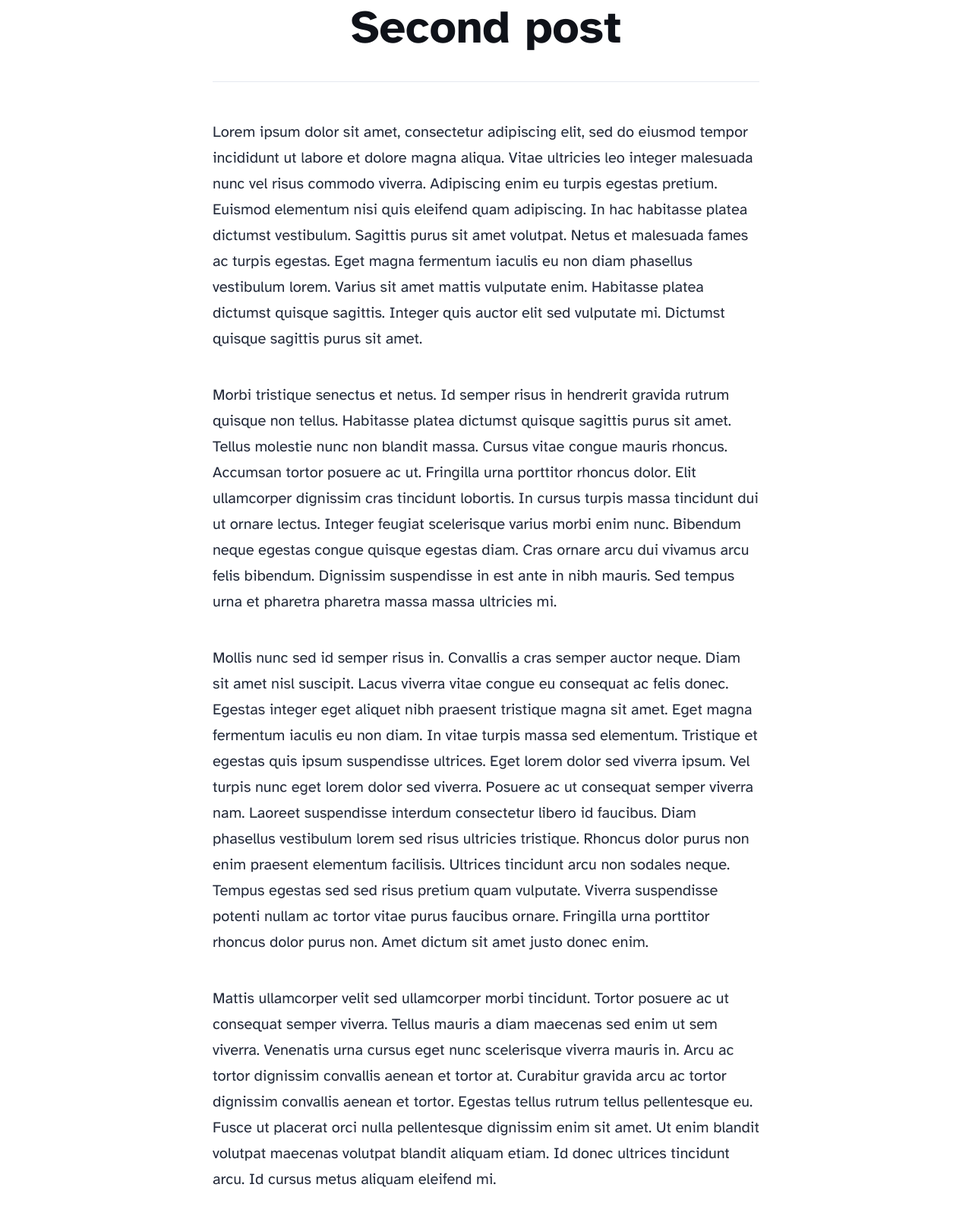
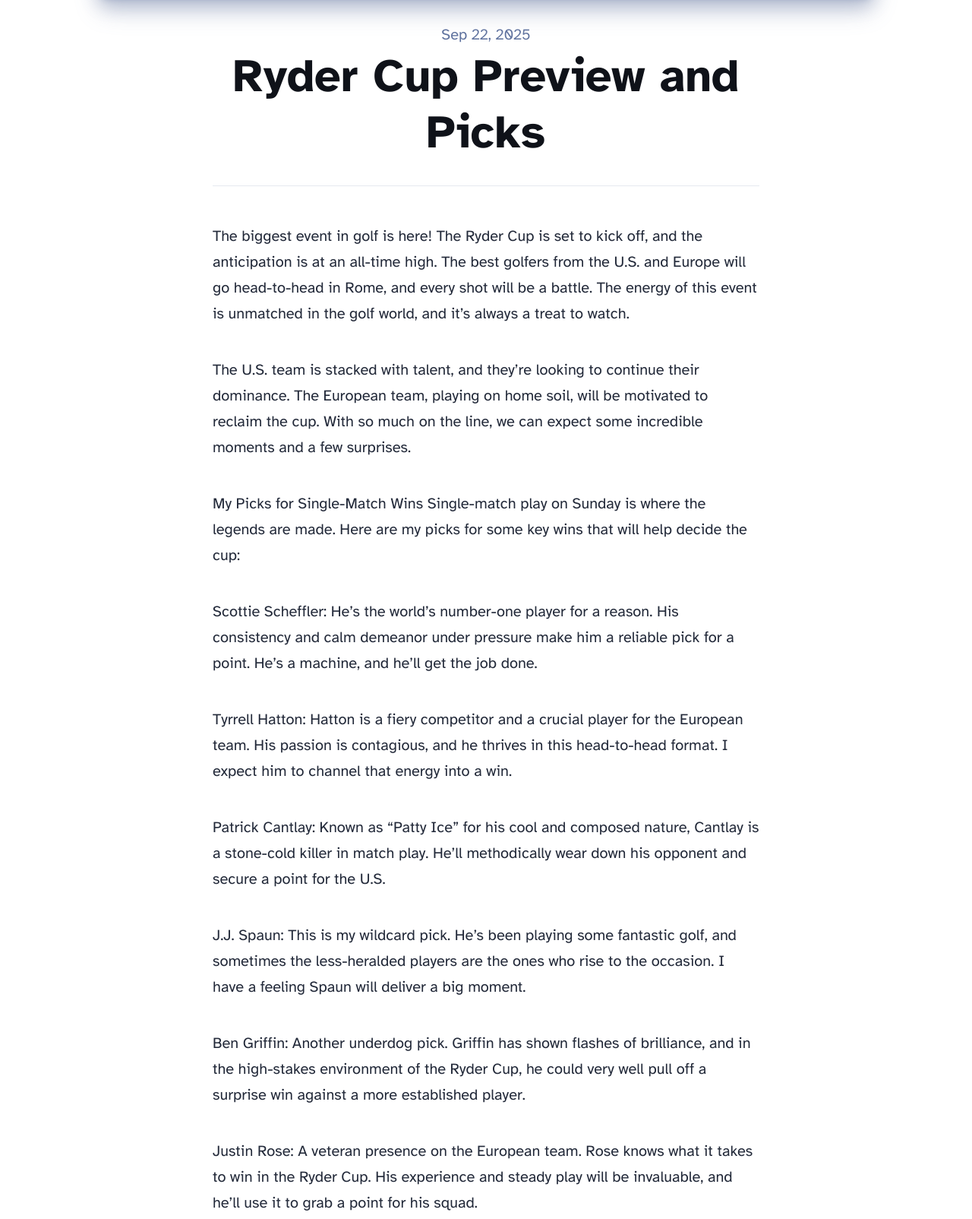
Before and after one commit to sgmack96/mackreport-dev, an Astro site: page /blog/second-post in a window 1280 px wide. Shown: the part 715-2319 px from the top of the page at 76% size. Built offline with nearby package versions, Linux system fonts and the light colour scheme; Astro itself is replaced by a stand-in of ours.

Commit message:
Update second-post.md

```diff
--- a/src/content/blog/second-post.md
+++ b/src/content/blog/second-post.md
@@ -1,16 +1,32 @@
 ---
-title: "Second post"
-description: "Lorem ipsum dolor sit amet"
-pubDate: "Jul 15 2022"
-heroImage: "/blog-placeholder-4.jpg"
+title: "Ryder Cup Preview and Picks"
+description: "A look ahead to the Ryder Cup, complete with predictions for single-match winners and the overall victor."
+pubDate: "September 22 2025"
+heroImage: "/rydercup.jpg"
 ---
 
-Lorem ipsum dolor sit amet, consectetur adipiscing elit, sed do eiusmod tempor incididunt ut labore et dolore magna aliqua. Vitae ultricies leo integer malesuada nunc vel risus commodo viverra. Adipiscing enim eu turpis egestas pretium. Euismod elementum nisi quis eleifend quam adipiscing. In hac habitasse platea dictumst vestibulum. Sagittis purus sit amet volutpat. Netus et malesuada fames ac turpis egestas. Eget magna fermentum iaculis eu non diam phasellus vestibulum lorem. Varius sit amet mattis vulputate enim. Habitasse platea dictumst quisque sagittis. Integer quis auctor elit sed vulputate mi. Dictumst quisque sagittis purus sit amet.
+The biggest event in golf is here! The Ryder Cup is set to kick off, and the anticipation is at an all-time high. The best golfers from the U.S. and Europe will go head-to-head in Rome, and every shot will be a battle. The energy of this event is unmatched in the golf world, and it's always a treat to watch.
 
-Morbi tristique senectus et netus. Id semper risus in hendrerit gravida rutrum quisque non tellus. Habitasse platea dictumst quisque sagittis purus sit amet. Tellus molestie nunc non blandit massa. Cursus vitae congue mauris rhoncus. Accumsan tortor posuere ac ut. Fringilla urna porttitor rhoncus dolor. Elit ullamcorper dignissim cras tincidunt lobortis. In cursus turpis massa tincidunt dui ut ornare lectus. Integer feugiat scelerisque varius morbi enim nunc. Bibendum neque egestas congue quisque egestas diam. Cras ornare arcu dui vivamus arcu felis bibendum. Dignissim suspendisse in est ante in nibh mauris. Sed tempus urna et pharetra pharetra massa massa ultricies mi.
+The U.S. team is stacked with talent, and they're looking to continue their dominance. The European team, playing on home soil, will be motivated to reclaim the cup. With so much on the line, we can expect some incredible moments and a few surprises.
 
-Mollis nunc sed id semper risus in. Convallis a cras semper auctor neque. Diam sit amet nisl suscipit. Lacus viverra vitae congue eu consequat ac felis donec. Egestas integer eget aliquet nibh praesent tristique magna sit amet. Eget magna fermentum iaculis eu non diam. In vitae turpis massa sed elementum. Tristique et egestas quis ipsum suspendisse ultrices. Eget lorem dolor sed viverra ipsum. Vel turpis nunc eget lorem dolor sed viverra. Posuere ac ut consequat semper viverra nam. Laoreet suspendisse interdum consectetur libero id faucibus. Diam phasellus vestibulum lorem sed risus ultricies tristique. Rhoncus dolor purus non enim praesent elementum facilisis. Ultrices tincidunt arcu non sodales neque. Tempus egestas sed sed risus pretium quam vulputate. Viverra suspendisse potenti nullam ac tortor vitae purus faucibus ornare. Fringilla urna porttitor rhoncus dolor purus non. Amet dictum sit amet justo donec enim.
+My Picks for Single-Match Wins
+Single-match play on Sunday is where the legends are made. Here are my picks for some key wins that will help decide the cup:
 
-Mattis ullamcorper velit sed ullamcorper morbi tincidunt. Tortor posuere ac ut consequat semper viverra. Tellus mauris a diam maecenas sed enim ut sem viverra. Venenatis urna cursus eget nunc scelerisque viverra mauris in. Arcu ac tortor dignissim convallis aenean et tortor at. Curabitur gravida arcu ac tortor dignissim convallis aenean et tortor. Egestas tellus rutrum tellus pellentesque eu. Fusce ut placerat orci nulla pellentesque dignissim enim sit amet. Ut enim blandit volutpat maecenas volutpat blandit aliquam etiam. Id donec ultrices tincidunt arcu. Id cursus metus aliquam eleifend mi.
+Scottie Scheffler: He's the world's number-one player for a reason. His consistency and calm demeanor under pressure make him a reliable pick for a point. He's a machine, and he'll get the job done.
 
-Tempus quam pellentesque nec nam aliquam sem. Risus at ultrices mi tempus imperdiet. Id porta nibh venenatis cras sed felis eget velit. Ipsum a arcu cursus vitae. Facilisis magna etiam tempor orci eu lobortis elementum. Tincidunt dui ut ornare lectus sit. Quisque non tellus orci ac. Blandit libero volutpat sed cras. Nec tincidunt praesent semper feugiat nibh sed pulvinar proin gravida. Egestas integer eget aliquet nibh praesent tristique magna.
+Tyrrell Hatton: Hatton is a fiery competitor and a crucial player for the European team. His passion is contagious, and he thrives in this head-to-head format. I expect him to channel that energy into a win.
+
+Patrick Cantlay: Known as "Patty Ice" for his cool and composed nature, Cantlay is a stone-cold killer in match play. He'll methodically wear down his opponent and secure a point for the U.S.
+
+J.J. Spaun: This is my wildcard pick. He's been playing some fantastic golf, and sometimes the less-heralded players are the ones who rise to the occasion. I have a feeling Spaun will deliver a big moment.
+
+Ben Griffin: Another underdog pick. Griffin has shown flashes of brilliance, and in the high-stakes environment of the Ryder Cup, he could very well pull off a surprise win against a more established player.
+
+Justin Rose: A veteran presence on the European team. Rose knows what it takes to win in the Ryder Cup. His experience and steady play will be invaluable, and he'll use it to grab a point for his squad.
+
+The Final Prediction
+While the European team will have the home-course advantage and an incredibly motivated crowd, the depth of the U.S. team is just too much to ignore. Their top-to-bottom talent and experience in recent major events give them the edge.
+
+The U.S. team will win the cup.
+
+It's going to be a close and thrilling competition, but in the end, the American team will lift the trophy. We're in for an unforgettable weekend of golf!
```
